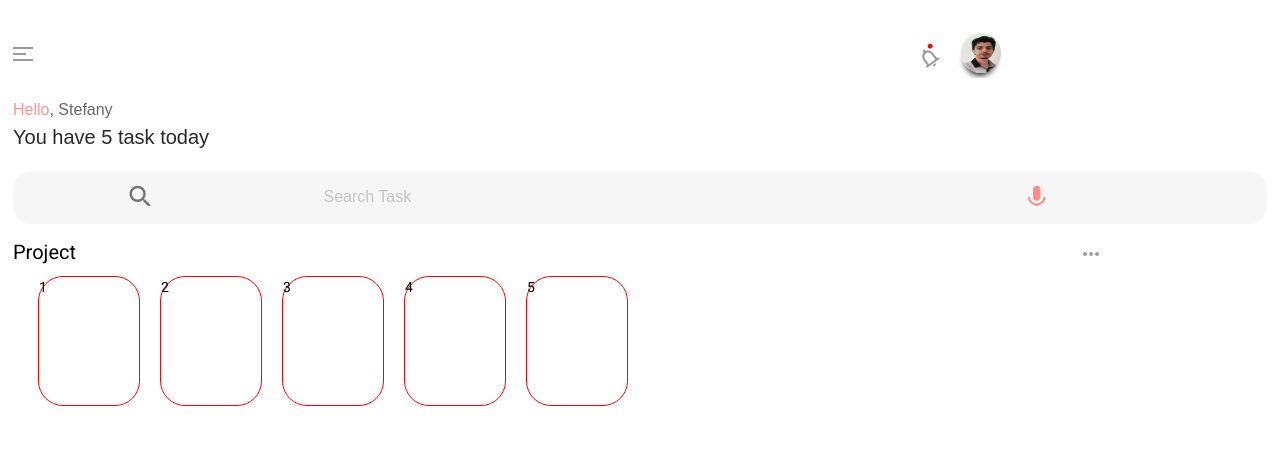
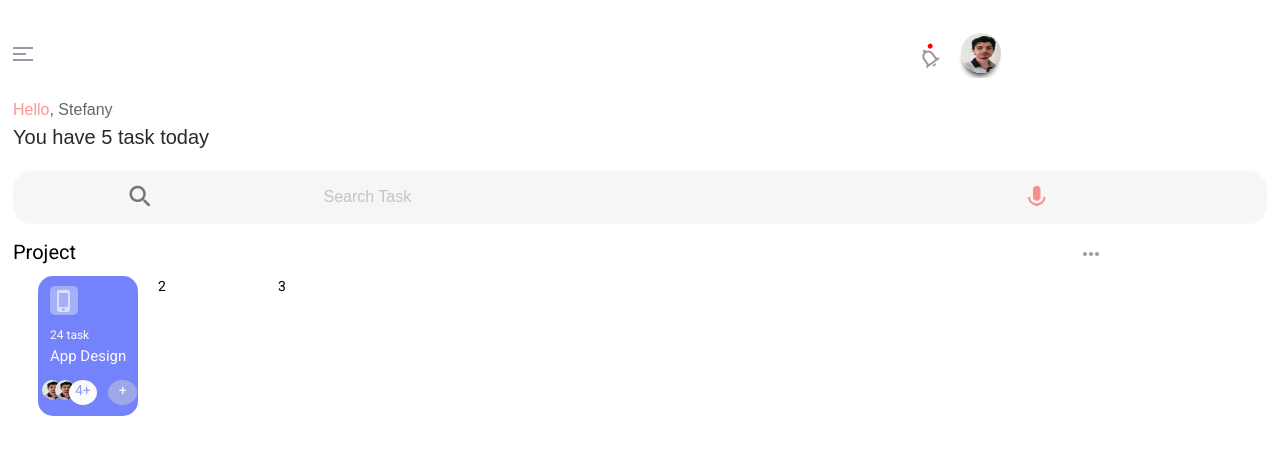
Before and after one commit to habibdevsy/angularProject_ui, an Angular app: page / in a window 1280 px wide. Shown: the top 454 px of the page. Built offline with nearby package versions, Linux system fonts and the light colour scheme.

Commit message:
update slider content

```diff
--- a/src/app/slider/slider.component.html
+++ b/src/app/slider/slider.component.html
@@ -7,11 +7,40 @@
            <mat-icon aria-label="more_horiz">more_horiz</mat-icon>
         </div>
     </div>
+
     <div class="slider">
-        <div class="slide" id="slide-1">1</div>
-        <div class="slide" id="slide-2">2</div>
-        <div class="slide" id="slide-3">3</div>
-        <div class="slide" id="slide-4">4</div>
-        <div class="slide" id="slide-5">5</div>
+        <div class="slide one">
+           <div class="slide-content">
+                <div class="task-icon">
+                    <mat-icon aria-label="more_horiz">phone_iphone</mat-icon>
+                </div>
+                <div class="task-count">
+                    <span>24 task</span>
+                </div>
+                <div class="task-title">
+                    <span>App Design</span>
+                </div>
+                <div class="task-person-photo">
+                    <ul>
+                        <li>
+                            <img src="../../assets/image.jpg" >
+                        </li>
+                        <li>
+                            <img src="../../assets/image.jpg" >
+                        </li>
+                        <li class="task-more">
+                            <span>4+</span>
+                        </li>
+                        <li class="task-add">
+                            <span>+</span>
+                        </li>
+                    </ul>
+                </div>
+            </div>
+        </div>
+
+        <div class="slide tow">2</div>
+        <div class="slide three">3</div>
     </div>
+
 </div>
--- a/src/app/slider/slider.component.scss
+++ b/src/app/slider/slider.component.scss
@@ -16,16 +16,105 @@ float: left;
 
 .slider {
     width: 100%;
-    height: 130px;
+    height: 140px;
     display: flex;
     overflow-x: auto;
     -webkit-overflow-scrolling: touch;
     padding: 5px;
   }
+
   .slide {
     width: 100px;
     flex-shrink: 0;
-    border: 1px solid red;
     margin-left: 20px;
-    border-radius: 25px;
+    border-radius: 15px;
   }
+
+  .slide-content{
+    margin-top:5px;
+    margin-left: 7px;
+  }
+
+  .task-icon{
+    background: #a5b0fb;
+    width: 28px;
+    border-radius: 5px;
+    /* margin-bottom: 5px; */
+    /* margin-top: 11px; */
+    text-align: center;
+    position: relative;
+    top: 5px;
+    left: 5px;
+  }
+
+  .task-icon > mat-icon{
+    position: relative;
+    top: 3px;
+    color:#dbe0fa;
+  }
+
+  .task-count{
+    margin-top: 15px;
+    font-size: 12px;
+    margin-left: 5px;
+    color:#fbfbfb;
+
+  }
+
+  .task-title{
+    margin-top: 1px;
+    font-size: 15px;
+    margin-left: 5px;
+    color:#fbfbfb;
+  }
+
+  .task-person-photo{
+    position: relative;
+    // top: -11px;
+    left: -10%;
+  }
+
+  .task-more{
+    background: #fbfbfb;;
+    border-radius: 50%;
+    text-align: center;
+  }
+
+  .task-more > span{
+    color: #7482fbc9;
+  }
+
+  .task-add{
+    left: 50%;
+    position: relative;
+    background: #9ea7ea;
+    color: #fff;
+    text-align: center;
+    border-radius: 50%;
+  }
+
+  .task-add > span{
+    border-radius: 50%;
+  }
+
+  ul{
+    list-style: none;
+    display: flex;
+    position: relative;
+    left: -36%;
+  }
+
+  ul > li > img, ul > li > span{
+    border-radius: 50%;
+    width:20px;
+    height:20px;
+  }
+  ul > li {
+    width: 29px;
+    /* padding: 3px; */
+    margin-right: -15px;
+  }
+
+  .slide.one {
+    background: #7482fb;
+}
```
